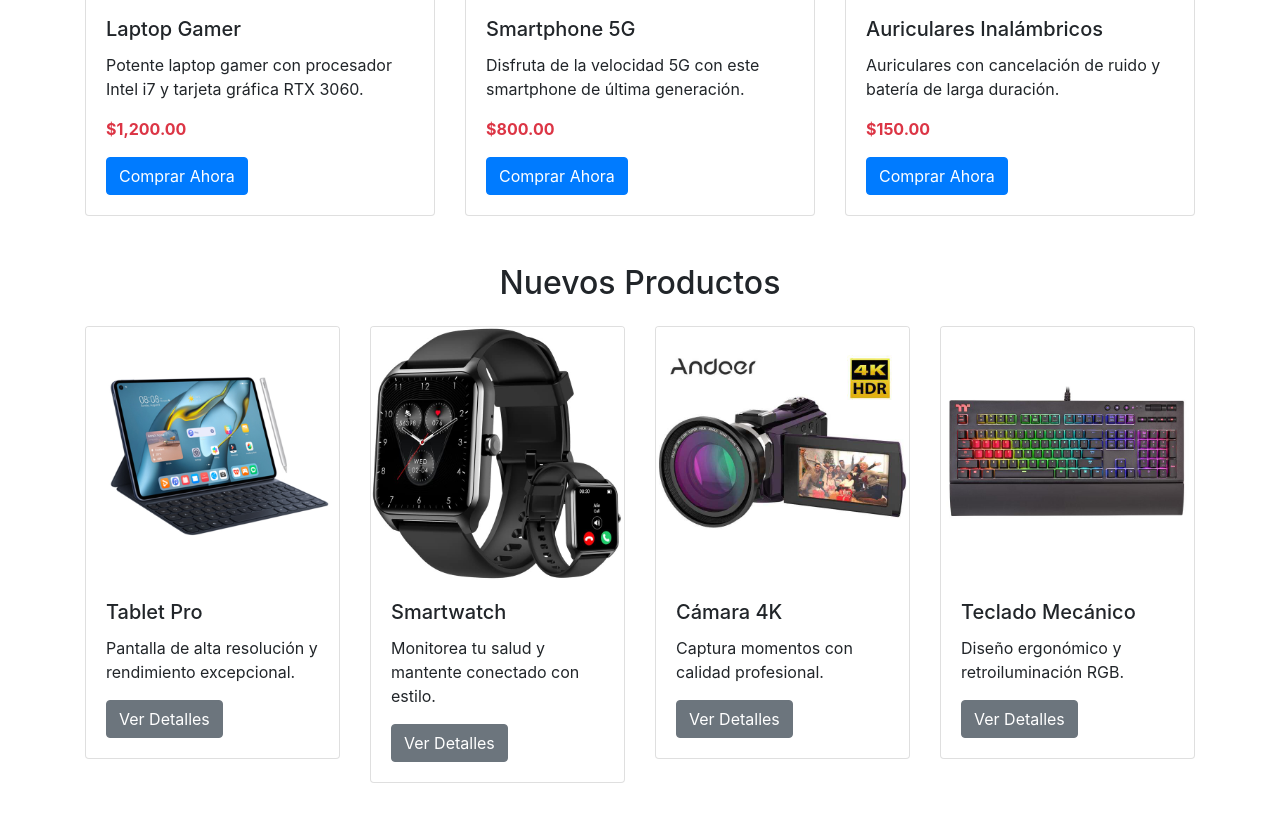
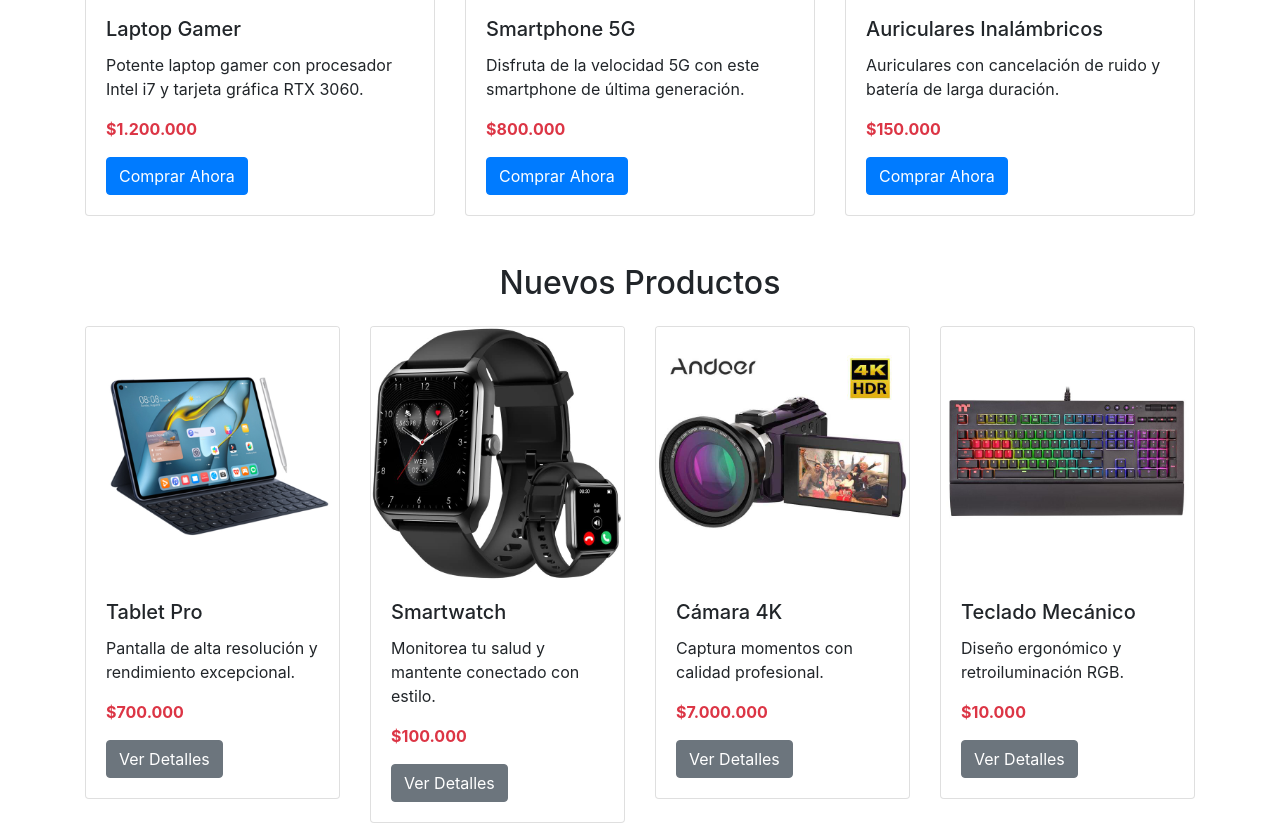
Before and after one commit to javiermunoznavarrete/ecommerce-tecnologia, a plain HTML site: page shop.html in a window 1280 px wide. Shown: the part 736-1562 px from the top of the page. Drawn offline with nearby package versions, Linux system fonts and the light colour scheme.

Commit message:
Cambio de precios

```diff
--- a/shop.html
+++ b/shop.html
@@ -58,7 +58,7 @@
                         <div class="card-body">
                             <h5 class="card-title">Laptop Gamer</h5>
                             <p class="card-text">Potente laptop gamer con procesador Intel i7 y tarjeta gráfica RTX 3060.</p>
-                            <p class="text-danger"><strong>$1,200.00</strong></p>
+                            <p class="text-danger"><strong>$1.200.000</strong></p>
                             <a href="#" class="btn btn-primary">Comprar Ahora</a>
                         </div>
                     </div>
@@ -69,7 +69,7 @@
                         <div class="card-body">
                             <h5 class="card-title">Smartphone 5G</h5>
                             <p class="card-text">Disfruta de la velocidad 5G con este smartphone de última generación.</p>
-                            <p class="text-danger"><strong>$800.00</strong></p>
+                            <p class="text-danger"><strong>$800.000</strong></p>
                             <a href="#" class="btn btn-primary">Comprar Ahora</a>
                         </div>
                     </div>
@@ -80,7 +80,7 @@
                         <div class="card-body">
                             <h5 class="card-title">Auriculares Inalámbricos</h5>
                             <p class="card-text">Auriculares con cancelación de ruido y batería de larga duración.</p>
-                            <p class="text-danger"><strong>$150.00</strong></p>
+                            <p class="text-danger"><strong>$150.000</strong></p>
                             <a href="#" class="btn btn-primary">Comprar Ahora</a>
                         </div>
                     </div>
@@ -98,6 +98,7 @@
                         <div class="card-body">
                             <h5 class="card-title">Tablet Pro</h5>
                             <p class="card-text">Pantalla de alta resolución y rendimiento excepcional.</p>
+                            <p class="text-danger"><strong>$700.000</strong></p>
                             <a href="#" class="btn btn-secondary">Ver Detalles</a>
                         </div>
                     </div>
@@ -108,6 +109,7 @@
                         <div class="card-body">
                             <h5 class="card-title">Smartwatch</h5>
                             <p class="card-text">Monitorea tu salud y mantente conectado con estilo.</p>
+                            <p class="text-danger"><strong>$100.000</strong></p>
                             <a href="#" class="btn btn-secondary">Ver Detalles</a>
                         </div>
                     </div>
@@ -118,6 +120,7 @@
                         <div class="card-body">
                             <h5 class="card-title">Cámara 4K</h5>
                             <p class="card-text">Captura momentos con calidad profesional.</p>
+                            <p class="text-danger"><strong>$7.000.000</strong></p>
                             <a href="#" class="btn btn-secondary">Ver Detalles</a>
                         </div>
                     </div>
@@ -128,6 +131,7 @@
                         <div class="card-body">
                             <h5 class="card-title">Teclado Mecánico</h5>
                             <p class="card-text">Diseño ergonómico y retroiluminación RGB.</p>
+                            <p class="text-danger"><strong>$10.000</strong></p>
                             <a href="#" class="btn btn-secondary">Ver Detalles</a>
                         </div>
                     </div>
```
